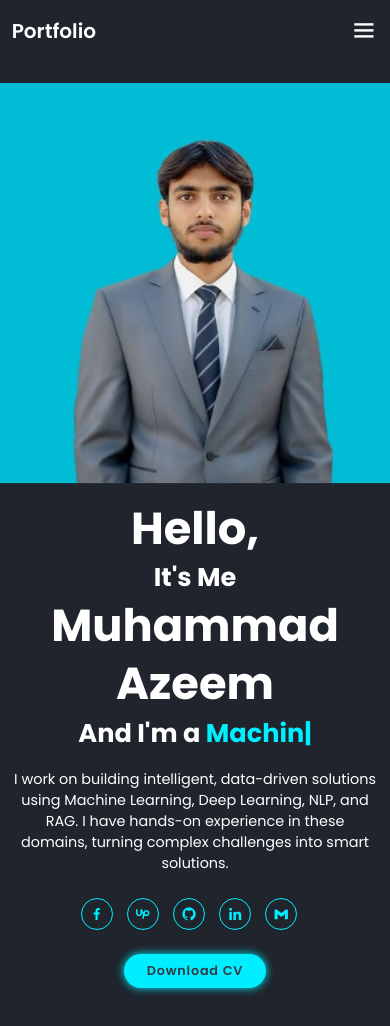
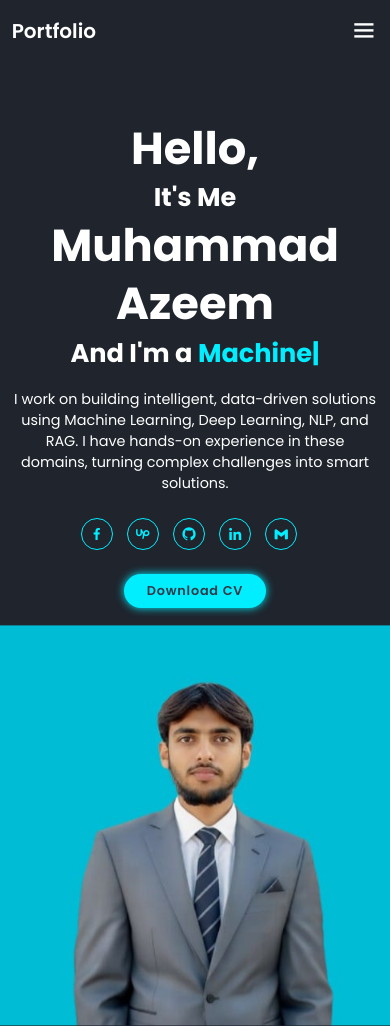
Before and after one commit to AzeemAIDev/my_portfolio, a plain HTML site: page index.html in a window 390 px wide. Shown: the top 1026 px of the page. Drawn offline with nearby package versions, Linux system fonts and the light colour scheme.

Commit message:
UPDATE FILE

```diff
--- a/style.css
+++ b/style.css
@@ -441,27 +441,30 @@ span {
     .navbar.active { display: flex; }
     .navbar a { display: block; font-size: 2rem; margin: 1.5rem 0; margin-left: 0; }
 .home {
-        flex-direction: column !important; /* Forcefully column mein karega */
+        flex-direction: column; /* !important hata dein aur sirf column rehne dein */
         display: flex;
         align-items: center;
         justify-content: center;
         text-align: center;
         height: auto;
-        padding-top: 12rem; /* Header se niche karne ke liye */
+        padding-top: 15rem; /* Isay 15rem kar dein taake text header se niche ho jaye */
+        gap: 2rem;
     }
 
     .home-content {
-        order: 1; /* Text ko pehle dikhayega */
-        margin-bottom: 5rem; /* YE LINE BUTTON AUR IMAGE MEIN GAP LAYEGI */
+        /* order: 1;  <-- Is line ko delete kar dein */
+        margin-bottom: 2rem;
     }
 
     .home-img {
-        order: 2; /* Image ko niche dikhayega */
+        /* order: 2;  <-- Is line ko bhi delete kar dein */
     }
 
     .home-img img {
         width: 70vw;
         margin-top: 2rem;
+        height: auto; /* Stretch hone se bachane ke liye */
+    }
     }
     .portfolio-container { grid-template-columns: repeat(2, 1fr); }
     .skills-content { flex-direction: column; }
```
